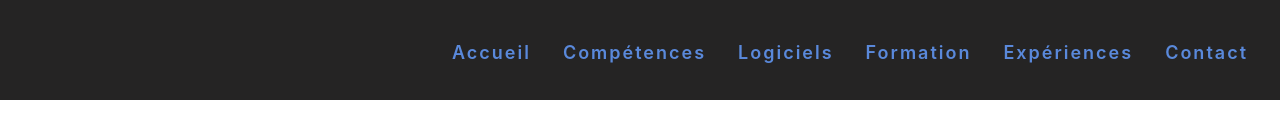
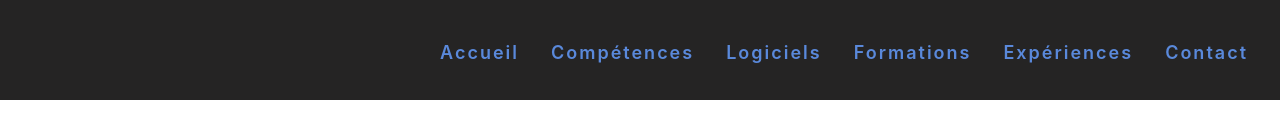
Before and after one commit to FBourhis/Portfolio, a plain HTML site: page index.html in a window 1280 px wide. Shown: the part 169-283 px from the top of the page. Drawn offline with nearby package versions, Linux system fonts and the light colour scheme.

Commit message:
ajout de s 2

```diff
--- a/index.html
+++ b/index.html
@@ -37,7 +37,7 @@
                 <a class="nav-link text-decoration-none" href="#Logiciels">Logiciels</a>
             </li>
             <li class="nav-item">
-                <a class="nav-link text-decoration-none" href="#Formation">Formation</a>
+                <a class="nav-link text-decoration-none" href="#Formation">Formations</a>
             </li>
             <li class="nav-item">
                 <a class="nav-link text-decoration-none" href="#Experience">Expériences</a>
```
